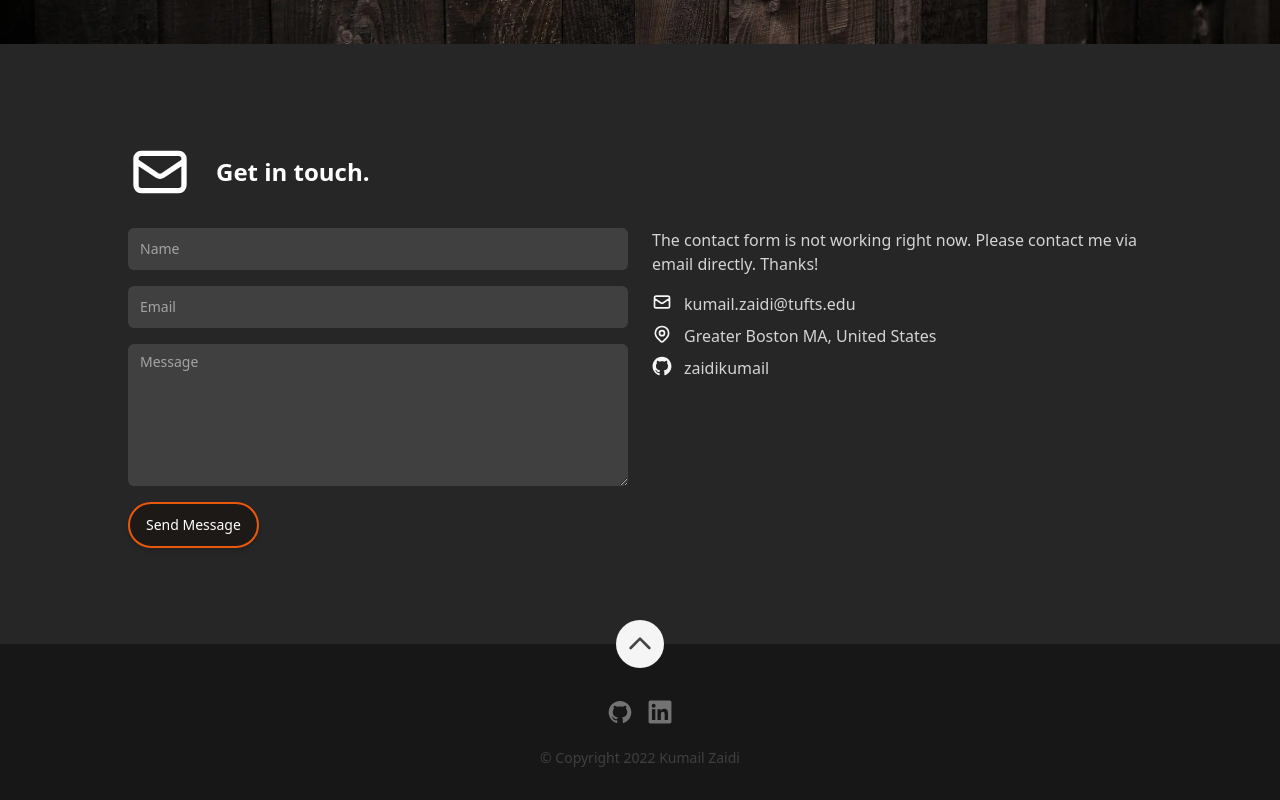
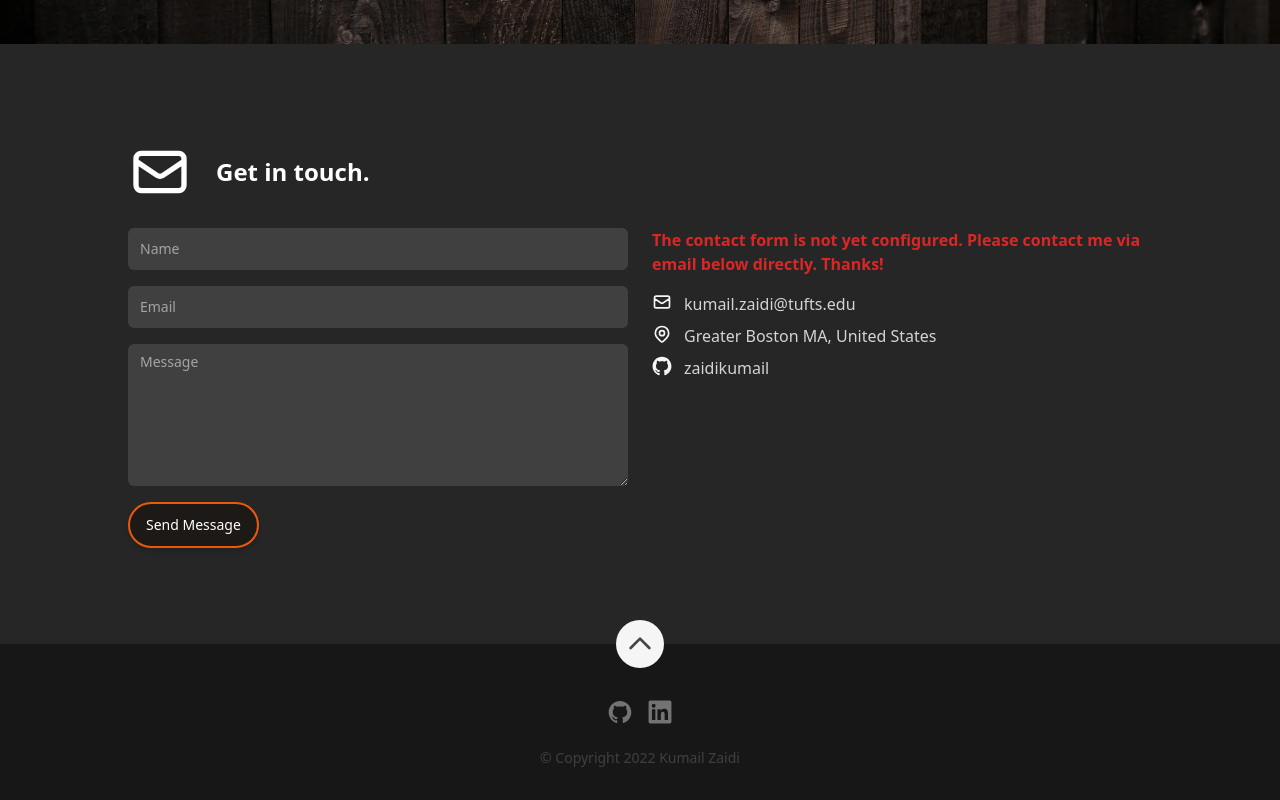
Before and after one commit to zaidikumail/kumailzaidi, a Next.js app: page / in a window 1280 px wide. Shown: the part 3964-4764 px from the top of the page. Built offline with nearby package versions, Linux system fonts and the light colour scheme.

Commit message:
contact form update

```diff
--- a/src/components/Sections/Contact/index.tsx
+++ b/src/components/Sections/Contact/index.tsx
@@ -37,7 +37,7 @@ const Contact: FC = memo(() => {
             <ContactForm />
           </div>
           <div className="order-1 col-span-1 flex flex-col gap-y-4 md:order-2">
-            <p className="prose leading-6 text-neutral-300">{description}</p>
+            <p className="prose leading-6 font-bold text-red-600">{description}</p>
             <dl className="flex flex-col space-y-4 text-base text-neutral-500 sm:space-y-2">
               {items.map(({type, text, href}) => {
                 const {Icon, srLabel} = ContactValueMap[type];
--- a/src/data/data.tsx
+++ b/src/data/data.tsx
@@ -334,7 +334,7 @@ export const testimonial: TestimonialSection = {
 
 export const contact: ContactSection = {
   headerText: 'Get in touch.',
-  description: 'The contact form is not working right now. Please contact me via email directly. Thanks!',
+  description: 'The contact form is not yet configured. Please contact me via email below directly. Thanks!',
   items: [
     {
       type: ContactType.Email,
@@ -344,7 +344,7 @@ export const contact: ContactSection = {
     {
       type: ContactType.Location,
       text: 'Greater Boston MA, United States',
-      href: 'https://www.google.ca/maps/place/Boston+Metropolitan+Area/@42.4196097,-71.527806,10.72z/data=!4m5!3m4!1s0x89e30b92b7c5e443:0x78ad15d3851547d6!8m2!3d42.3600709!4d-71.0588305',
+      href: 'https://www.google.ca/maps/place/Boston+Metropolitan+Area/@42.4196097,-71.527806,10z/data=!4m5!3m4!1s0x89e30b92b7c5e443:0x78ad15d3851547d6!8m2!3d42.3600709!4d-71.0588305',
     },
     {
       type: ContactType.Github,
```
